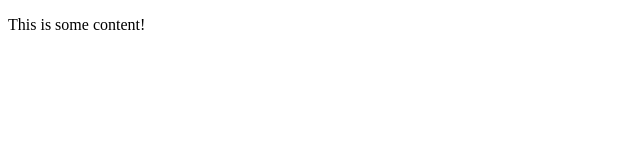
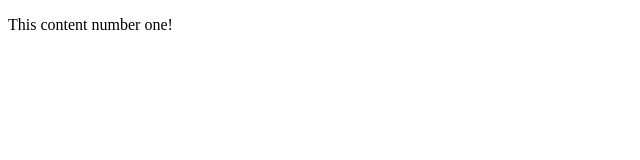
Before and after one commit to msi-ru-cs/CPS847_Group_19_Assignment_1, a plain HTML site: page git_tst/index.html in a window 1280 px wide. Shown: the full height of the page, 0-640 px from the left. Drawn offline with Linux system fonts and the light colour scheme.

Commit message:
Changing content for number 17

```diff
--- a/git_tst/index.html
+++ b/git_tst/index.html
@@ -1,5 +1,5 @@
 <!DOCTYPE html>
 <html lang = "en">
-<p> This is some content!
+<p> This content number one!
 </p>
 </html>
```
